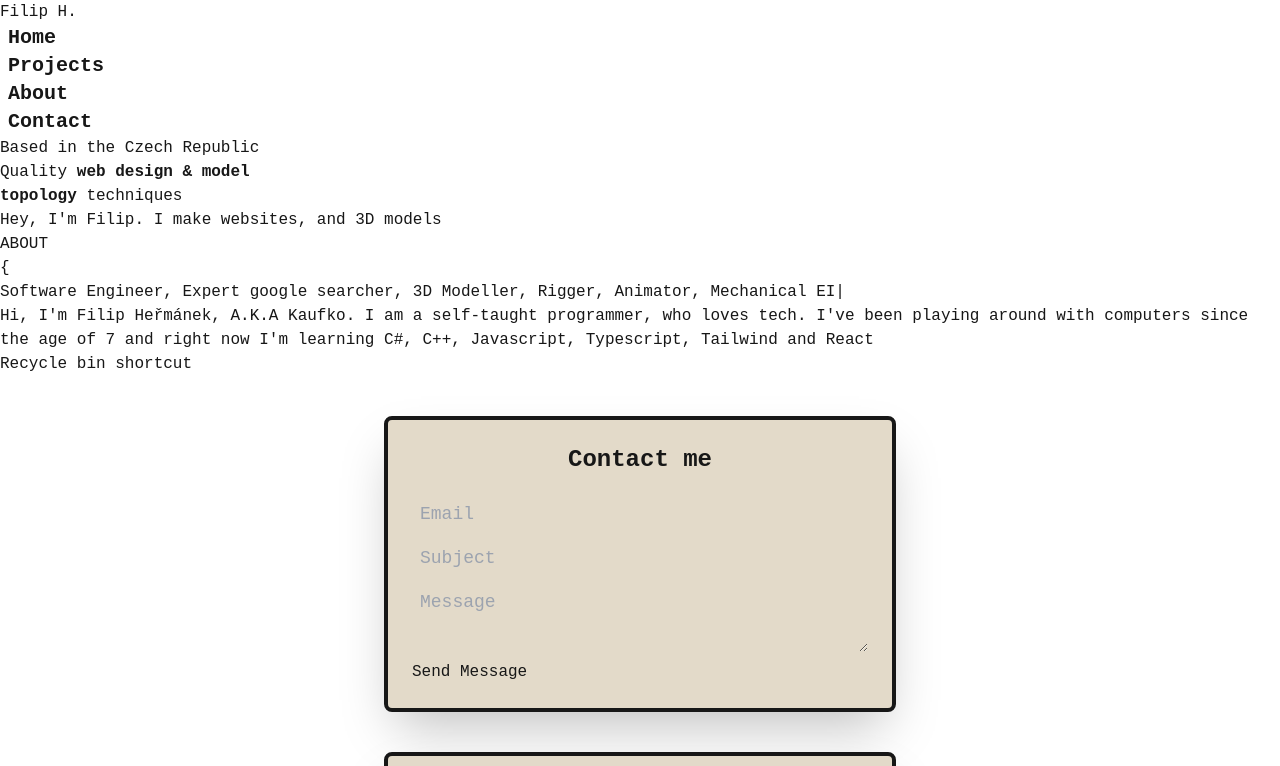
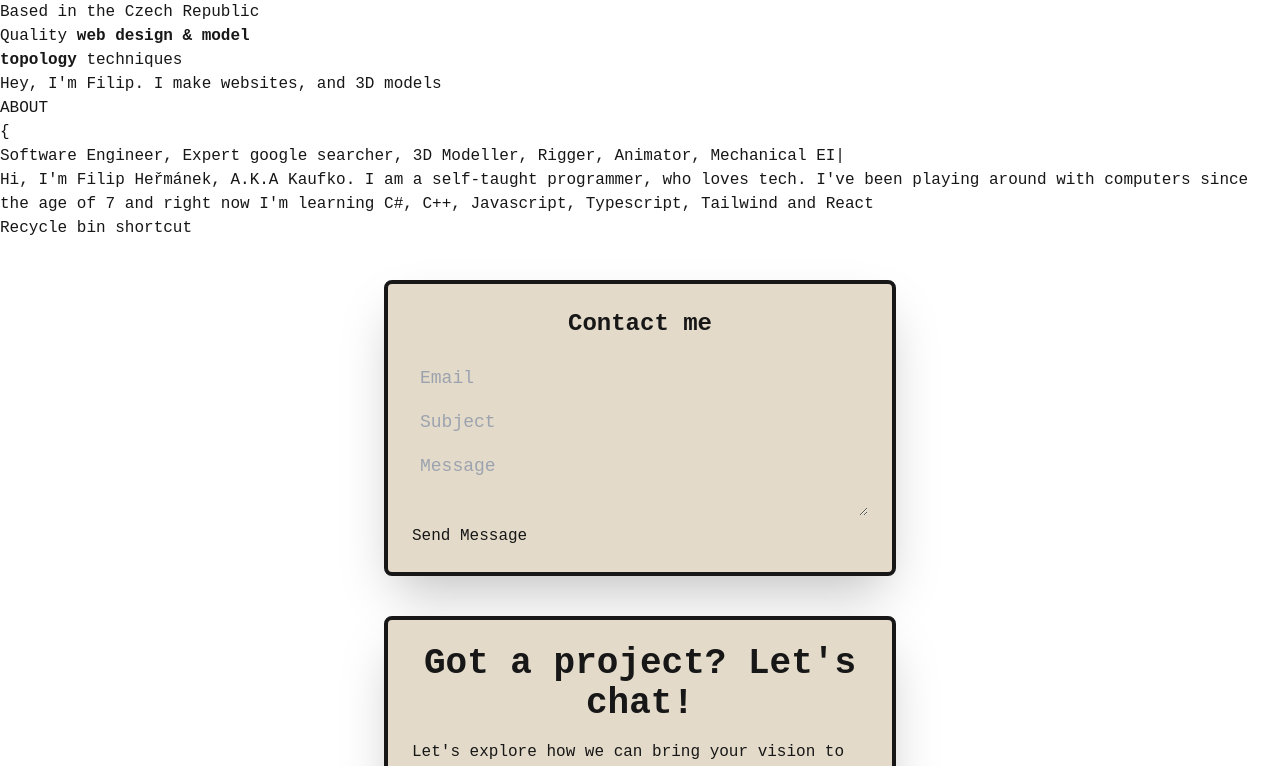
Before and after one commit to Kaufko/kaufko.github.io, a Next.js app: page / in a window 1280 px wide. Shown: the top 766 px of the page. Built offline with nearby package versions, Linux system fonts and the light colour scheme.

Commit message:
Changed layout.tsx to fit vertical page scrolling.

```diff
--- a/src/app/layout.tsx
+++ b/src/app/layout.tsx
@@ -17,31 +17,9 @@ export default function RootLayout({ children, }:
     return (
         <html lang="en">
             <body>
-                <header className="fixed top-0 z-50 w-full">
-                    <div className="mx-auto flex max-w-6xl items-center justify-between p-4">
-                        <h1 className="font-bold max-lg:text-xs">Filip H.</h1>
-                        <nav>
-                            <ul className="flex lg:space-x-6">
-                                <li className="route-header-li">
-                                    <Link href="/" className="route-header-link">Home</Link>
-                                </li>
-                                <li className="route-header-li">
-                                    <Link href="/projects" className="route-header-link">Projects</Link>
-                                </li>
-                                <li className="route-header-li">
-                                    <Link href="/about" className="route-header-link">About</Link>
-                                </li>
-
-                            </ul>
-                        </nav>
-                        <ul>
-                            <li className="route-header-li">
-                                <Link href="/contact" className="route-header-link">Contact</Link>
-                            </li>
-                        </ul>
-                    </div>
-                </header>
+                <section className="snap-start h-screen" id="snap-section">
                 {children}
+                </section>
             </body>
         </html>
     )
```
